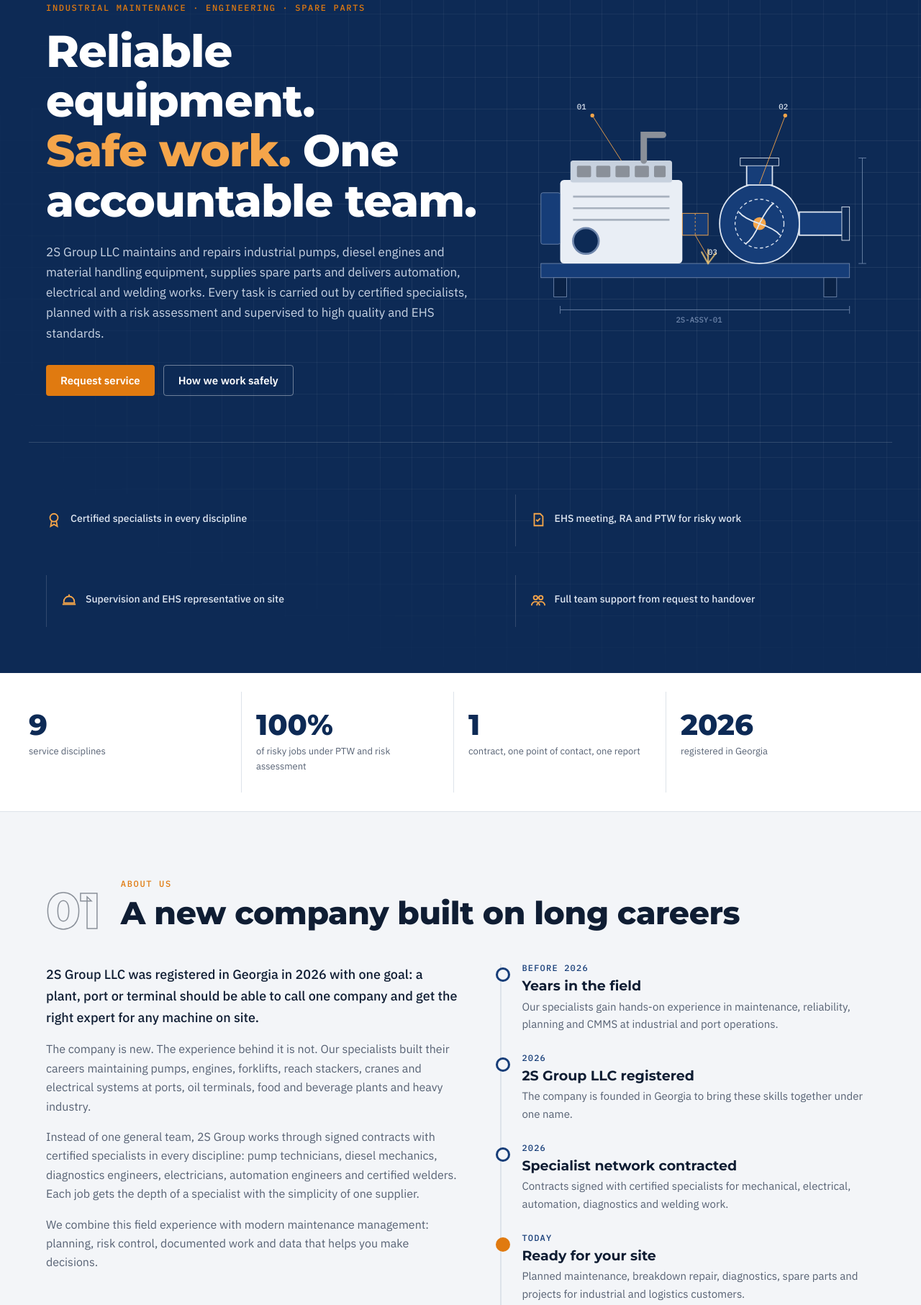
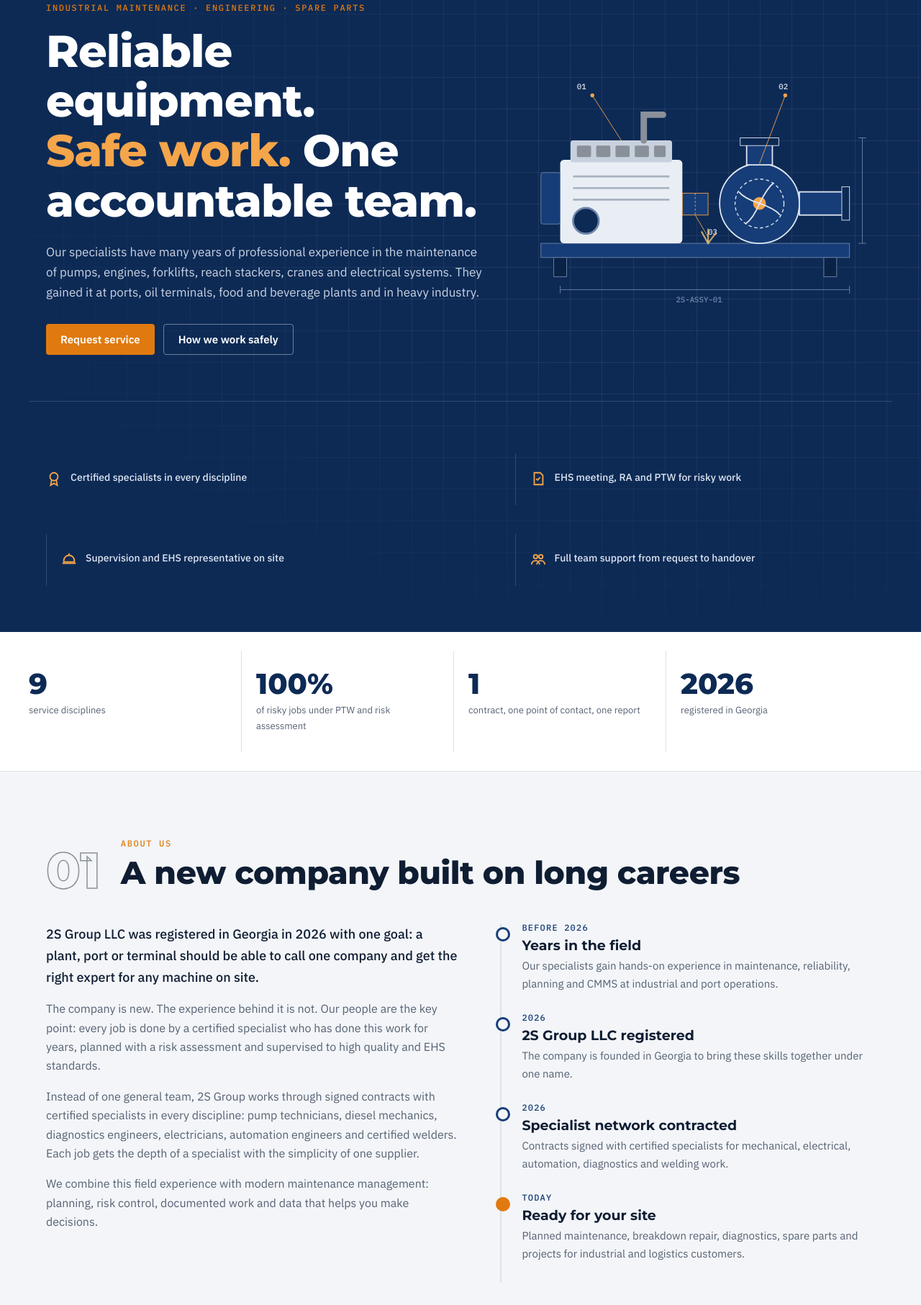
Before and after one commit to SSGroupLLC/SSGroupLLC.github.io, a plain HTML site: page index.html in a window 1280 px wide. Shown: the part 144-1957 px from the top of the page at 72% size. Drawn offline with Linux system fonts and the light colour scheme.

Commit message:
Update lead paragraphs for clarity and detail

```diff
--- a/index.html
+++ b/index.html
@@ -255,7 +255,7 @@ footer .wrap{display:flex;flex-wrap:wrap;justify-content:space-between;gap:12px}
     <div>
       <div class="tag" data-i18n="h_tag">Industrial maintenance · Engineering · Spare parts</div>
       <h1 data-i18n="h_title">Reliable equipment. <em>Safe work.</em> One accountable team.</h1>
-      <p class="lead" data-i18n="h_lead">2S Group LLC maintains and repairs industrial pumps, diesel engines and material handling equipment, supplies spare parts and delivers automation, electrical and welding works. Every task is carried out by certified specialists, planned with a risk assessment and supervised to high quality and EHS standards.</p>
+      <p class="lead" data-i18n="h_lead">Our specialists have many years of professional experience in the maintenance of pumps, engines, forklifts, reach stackers, cranes and electrical systems. They gained it at ports, oil terminals, food and beverage plants and in heavy industry.</p>
       <div class="cta">
         <a class="btn" href="#contact" data-i18n="h_b1">Request service</a>
         <a class="btn ghost" href="#ehs" data-i18n="h_b2">How we work safely</a>
@@ -318,7 +318,7 @@ footer .wrap{display:flex;flex-wrap:wrap;justify-content:space-between;gap:12px}
     <div class="story">
       <div class="body">
         <p data-i18n="a_p1">2S Group LLC was registered in Georgia in 2026 with one goal: a plant, port or terminal should be able to call one company and get the right expert for any machine on site.</p>
-        <p data-i18n="a_p2">The company is new. The experience behind it is not. Our specialists built their careers maintaining pumps, engines, forklifts, reach stackers, cranes and electrical systems at ports, oil terminals, food and beverage plants and heavy industry.</p>
+        <p data-i18n="a_p2">The company is new. The experience behind it is not. Our people are the key point: every job is done by a certified specialist who has done this work for years, planned with a risk assessment and supervised to high quality and EHS standards.</p>
         <p data-i18n="a_p3">Instead of one general team, 2S Group works through signed contracts with certified specialists in every discipline: pump technicians, diesel mechanics, diagnostics engineers, electricians, automation engineers and certified welders. Each job gets the depth of a specialist with the simplicity of one supplier.</p>
         <p data-i18n="a_p4">We combine this field experience with modern maintenance management: planning, risk control, documented work and data that helps you make decisions.</p>
       </div>
@@ -585,13 +585,13 @@ ka: {
   n1:"ჩვენ შესახებ", n2:"მომსახურება", n3:"უსაფრთხოება", n4:"ხარისხი", n5:"გუნდი", n6:"კონტაქტი", cta:"მომსახურების მოთხოვნა",
   h_tag:"სამრეწველო ტექმომსახურება · ინჟინერია · სათადარიგო ნაწილები",
   h_title:"საიმედო აღჭურვილობა. <em>უსაფრთხო სამუშაო.</em> ერთი პასუხისმგებელი გუნდი.",
-  h_lead:"შპს 2S Group ახორციელებს სამრეწველო ტუმბოების, დიზელის ძრავებისა და სატვირთო-ამწევი ტექნიკის ტექნიკურ მომსახურებას და შეკეთებას, აწვდის სათადარიგო ნაწილებს და ასრულებს ავტომატიზაციის, ელექტრო და შედუღების სამუშაოებს. ყველა დავალებას ასრულებენ სერტიფიცირებული სპეციალისტები, რისკების შეფასების საფუძველზე და ზედამხედველობით, ხარისხისა და შრომის უსაფრთხოების მაღალი სტანდარტებით.",
+  h_lead:"ჩვენს სპეციალისტებს მრავალწლიანი პროფესიული გამოცდილება აქვთ ტუმბოების, ძრავების, ჩანგლიანი დამტვირთველების, რიჩსტაკერების, ამწეებისა და ელექტროსისტემების ტექნიკურ მომსახურებაში. მათ გამოცდილება მიიღეს პორტებში, ნავთობტერმინალებში, კვებისა და სასმელების წარმოების საწარმოებსა და მძიმე მრეწველობის სფეროში.",
   h_b1:"მომსახურების მოთხოვნა", h_b2:"როგორ ვმუშაობთ უსაფრთხოდ",
   bd1:"სერტიფიცირებული სპეციალისტები ყველა მიმართულებით", bd2:"EHS შეხვედრა, რისკების შეფასება და სამუშაო ნებართვა რისკიანი სამუშაოებისთვის", bd3:"ზედამხედველი და EHS წარმომადგენელი ობიექტზე", bd4:"გუნდის სრული მხარდაჭერა მოთხოვნიდან ჩაბარებამდე",
   s1:"მომსახურების მიმართულება", s2:"რისკიანი სამუშაოებისა სრულდება სამუშაო ნებართვით და რისკების შეფასებით", s3:"ხელშეკრულება, ერთი საკონტაქტო პირი, ერთი ანგარიში", s4:"რეგისტრირებულია საქართველოში",
   a_tag:"ჩვენ შესახებ", a_title:"ახალი კომპანია მრავალწლიანი გამოცდილებით",
   a_p1:"შპს 2S Group დარეგისტრირდა საქართველოში 2026 წელს ერთი მიზნით: ქარხანას, პორტს თუ ტერმინალს უნდა შეეძლოს ერთ კომპანიას დაუკავშირდეს და მიიღოს შესაბამისი ექსპერტი ობიექტზე არსებული ნებისმიერი დანადგარისთვის.",
-  a_p2:"კომპანია ახალია, თუმცა მის უკან მდგომი გამოცდილება მრავალწლიანია. ჩვენმა სპეციალისტებმა კარიერა ააშენეს ტუმბოების, ძრავების, ჩანგლიანი დამტვირთველების, რიჩსტაკერების, ამწეების და ელექტრო სისტემების მომსახურებაში პორტებში, ნავთობტერმინალებში, კვების და სასმელების საწარმოებსა და მძიმე მრეწველობაში.",
+  a_p2:"კომპანია ახალია, თუმცა მის უკან მდგომი გამოცდილება მრავალწლიანია. ჩვენთვის მთავარი ადამიანები არიან: ყველა სამუშაოს ასრულებს სერტიფიცირებული სპეციალისტი, რომელსაც ამ საქმეში წლების გამოცდილება აქვს, რისკების შეფასების საფუძველზე და ზედამხედველობით, ხარისხისა და შრომის უსაფრთხოების მაღალი სტანდარტებით.",
   a_p3:"ერთი ზოგადი გუნდის ნაცვლად, 2S Group ხელშეკრულების საფუძველზე თანამშრომლობს სერტიფიცირებულ სპეციალისტებთან ყველა მიმართულებით: ტუმბოების ტექნიკოსები, დიზელის მექანიკოსები, დიაგნოსტიკის ინჟინრები, ელექტრიკოსები, ავტომატიზაციის ინჟინრები და სერტიფიცირებული შემდუღებლები. ყოველი სამუშაო სრულდება სპეციალისტის ცოდნით და ერთი მიმწოდებლის სიმარტივით.",
   a_p4:"ამ პრაქტიკულ გამოცდილებას ვაერთიანებთ ტექმომსახურების თანამედროვე მართვასთან: დაგეგმვა, რისკების კონტროლი, დოკუმენტირებული სამუშაო და მონაცემები, რომლებიც გეხმარებათ გადაწყვეტილებების მიღებაში.",
   t1w:"2026 წლამდე", t1h:"წლები საველე სამუშაოში", t1p:"ჩვენი სპეციალისტები იძენენ პრაქტიკულ გამოცდილებას ტექმომსახურებაში, საიმედოობაში, დაგეგმვასა და CMMS სისტემებში სამრეწველო და საპორტო ობიექტებზე.",
@@ -666,13 +666,13 @@ ru: {
   n1:"О компании", n2:"Услуги", n3:"Безопасность", n4:"Качество", n5:"Команда", n6:"Контакты", cta:"Заказать услугу",
   h_tag:"Промышленное обслуживание · Инжиниринг · Запчасти",
   h_title:"Надёжное оборудование. <em>Безопасная работа.</em> Одна ответственная команда.",
-  h_lead:"ООО 2S Group выполняет техническое обслуживание и ремонт промышленных насосов, дизельных двигателей и погрузочно-подъёмной техники, поставляет запасные части, выполняет работы по автоматизации, электрике и сварке. Каждую задачу выполняют сертифицированные специалисты на основе оценки рисков и под надзором, по высоким стандартам качества и охраны труда.",
+  h_lead:"Наши специалисты имеют многолетний профессиональный опыт технического обслуживания насосов, двигателей, вилочных погрузчиков, ричстакеров, кранов и электрических систем. Этот опыт они получили в портах, на нефтяных терминалах, предприятиях по производству продуктов питания и напитков и в тяжёлой промышленности.",
   h_b1:"Заказать услугу", h_b2:"Как мы работаем безопасно",
   bd1:"Сертифицированные специалисты по всем направлениям", bd2:"Инструктаж EHS, оценка рисков и наряд-допуск для опасных работ", bd3:"Супервайзер и представитель EHS на объекте", bd4:"Полная поддержка команды от заявки до сдачи",
   s1:"направлений услуг", s2:"опасных работ по наряду-допуску и с оценкой рисков", s3:"договор, один контакт, один отчёт", s4:"зарегистрирована в Грузии",
   a_tag:"О компании", a_title:"Новая компания с многолетним опытом",
   a_p1:"ООО 2S Group зарегистрирована в Грузии в 2026 году с одной целью: завод, порт или терминал должен иметь возможность обратиться в одну компанию и получить нужного эксперта для любого оборудования на объекте.",
-  a_p2:"Компания новая, а опыт за ней многолетний. Наши специалисты построили карьеру на обслуживании насосов, двигателей, вилочных погрузчиков, ричстакеров, кранов и электрических систем в портах, на нефтяных терминалах, предприятиях пищевой промышленности и в тяжёлой промышленности.",
+  a_p2:"Компания новая, а опыт за ней многолетний. Главное для нас люди: каждую работу выполняет сертифицированный специалист с многолетним опытом, на основе оценки рисков и под надзором, по высоким стандартам качества и охраны труда.",
   a_p3:"Вместо одной универсальной бригады 2S Group работает по договорам с сертифицированными специалистами по каждому направлению: насосники, механики по дизельным двигателям, инженеры-диагносты, электрики, инженеры по автоматизации и сертифицированные сварщики. Каждая работа выполняется с глубиной специалиста и простотой одного поставщика.",
   a_p4:"Мы сочетаем этот практический опыт с современным управлением ТОиР: планирование, контроль рисков, документирование работ и данные, которые помогают принимать решения.",
   t1w:"До 2026", t1h:"Годы практики", t1p:"Наши специалисты получают практический опыт в обслуживании, надёжности, планировании и CMMS на промышленных и портовых объектах.",
```
